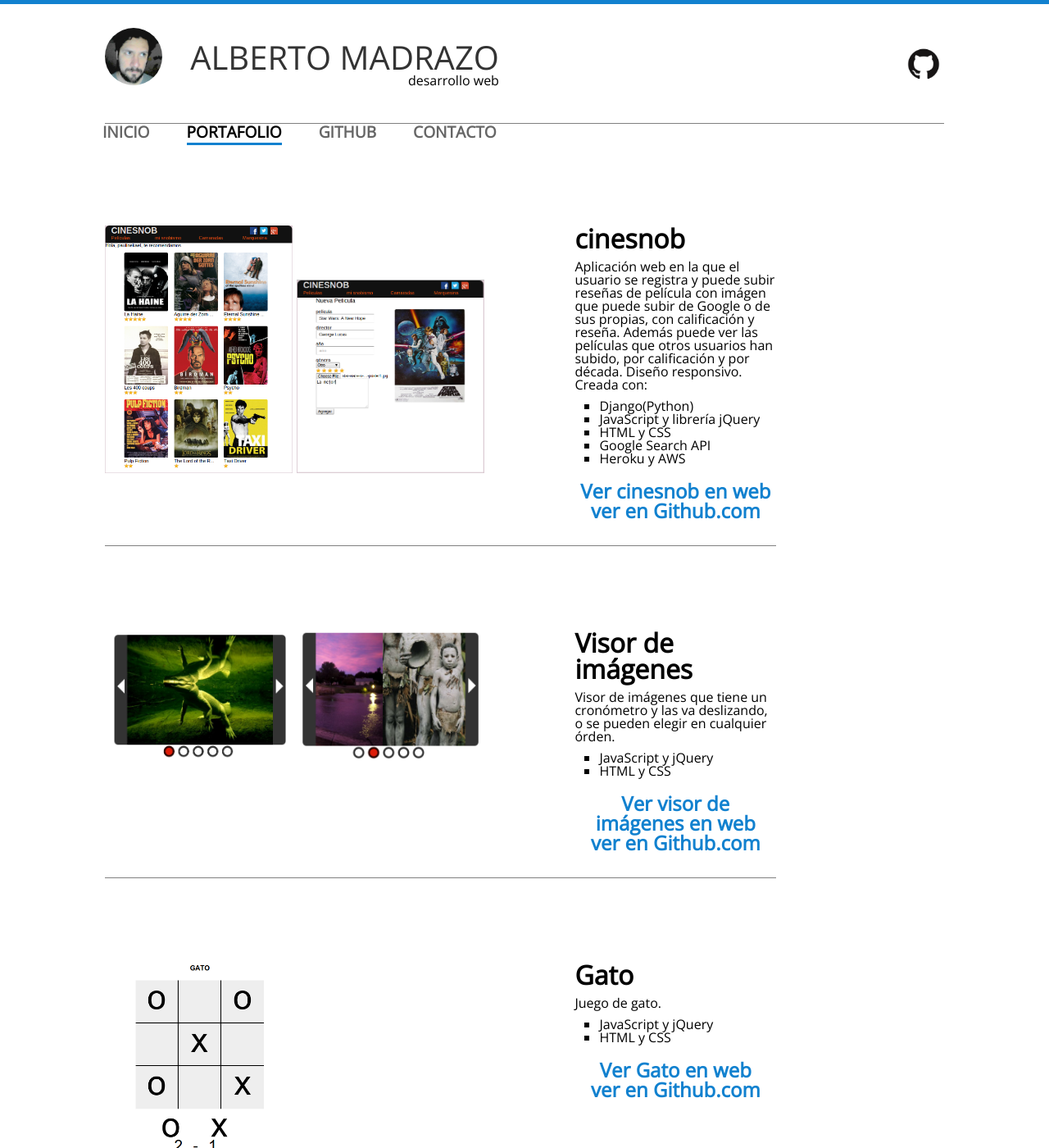
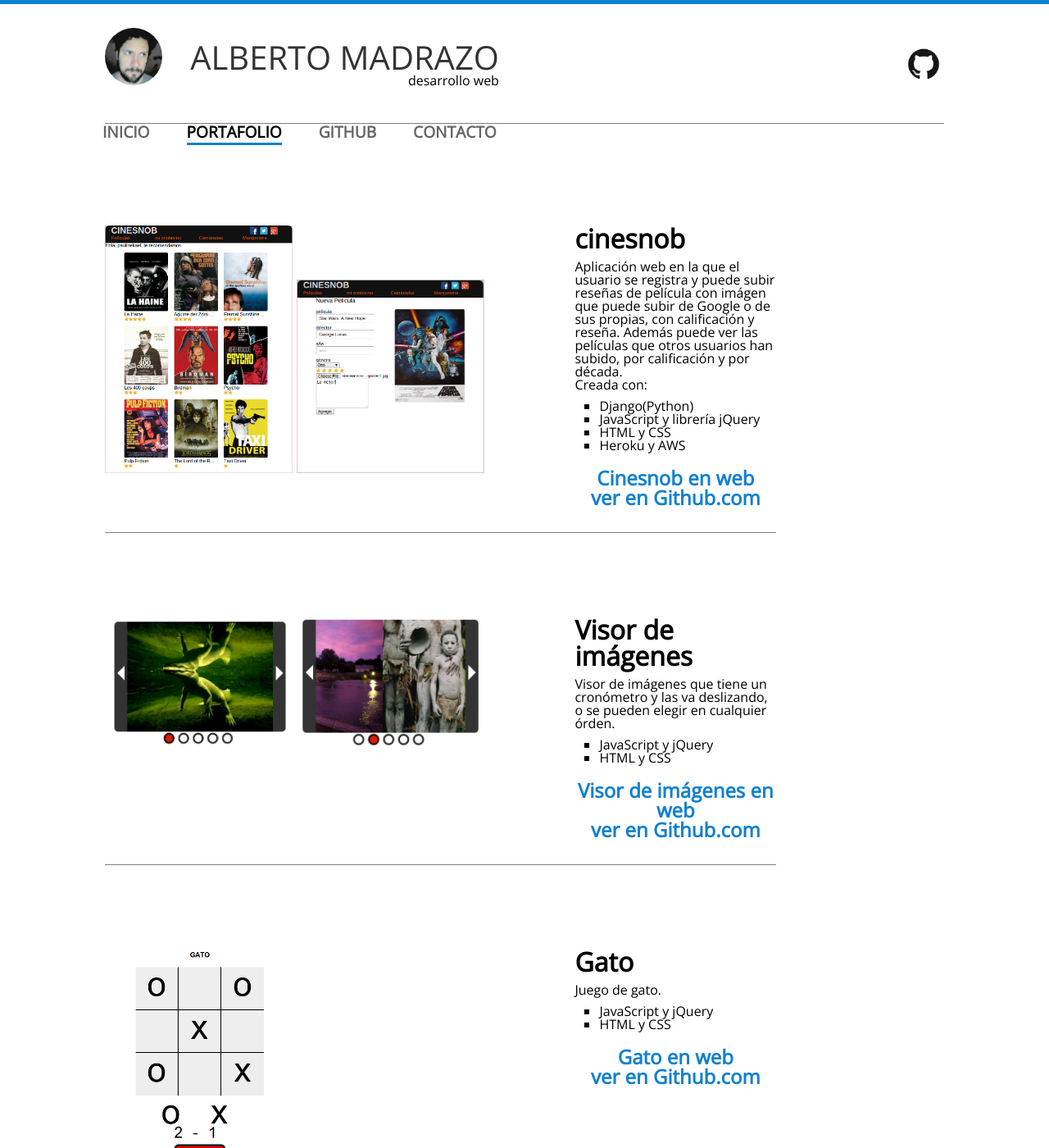
Before and after one commit to albertomadrazo/albertomadrazo.github.io, a Jekyll site: the page built from _pages/portafolio.html, in a window 1280 px wide and 1400 px high. Shown: the whole window at 82% size. Built offline with Jekyll 4.4.1, drawn with Linux system fonts in a browser that asks for light colours.

Commit message:
Edit portafolio page.

```diff
--- a/_pages/portafolio.html
+++ b/_pages/portafolio.html
@@ -7,18 +7,17 @@ permalink: /portafolio/
 	<div class="content-right">
 		<h2 class="project-title">{{ page.title }}</h2>
 		<p>
-		Aplicación web en la que el usuario se registra y puede subir reseñas de película con imágen que puede subir de Google o de sus propias, con calificación y rese&ntilde;a. Adem&aacute;s puede ver las pel&iacute;culas que otros usuarios han subido, por calificaci&oacute;n y por d&eacute;cada. Dise&ntilde;o responsivo.<br/>
+		Aplicación web en la que el usuario se registra y puede subir rese&ntilde;as de película con imágen que puede subir de Google o de sus propias, con calificación y rese&ntilde;a. Adem&aacute;s puede ver las pel&iacute;culas que otros usuarios han subido, por calificaci&oacute;n y por d&eacute;cada.<br/>
 		Creada con:
 		</p>
 		<ul class="used-tech">
 			<li>Django(Python)</li>
 			<li>JavaScript y librer&iacute;a jQuery</li>
 			<li>HTML y CSS</li>
-			<li>Google Search API</li>
 			<li>Heroku y AWS</li>
 		</ul>
 
-		<h4 class="link-project"><a href="http://cinesnob.herokuapp.com/califas/" target="_blank">Ver cinesnob en web</a></h4>
+		<h4 class="link-project"><a href="http://cinesnob.herokuapp.com/califas/" target="_blank">Cinesnob en web</a></h4>
 		<h4 class="link-project"><a href="https://github.com/albertomadrazo/cinesnob.git" target="_blank">ver en Github.com</a></h4>
 	</div>
 	<div class="content-left">
@@ -38,7 +37,7 @@ permalink: /portafolio/
 			<li>HTML y CSS</li>
 		</ul>
 
-		<h4 class="link-project"><a href="https://rawgit.com/albertomadrazo/slider/master/index.html" target="_blank">Ver visor de im&aacute;genes en web</a></h4>
+		<h4 class="link-project"><a href="https://rawgit.com/albertomadrazo/slider/master/index.html" target="_blank">Visor de im&aacute;genes en web</a></h4>
 		<h4 class="link-project"><a href="https://github.com/albertomadrazo/slider.git" target="_blank">ver en Github.com</a></h4>
 	</div>
 	<div class="content-left">
@@ -58,7 +57,7 @@ permalink: /portafolio/
 			<li>HTML y CSS</li>
 		</ul>
 
-		<h4 class="link-project"><a href="https://rawgit.com/albertomadrazo/gato/master/index.html" target="_blank">Ver Gato en web</a></h4>
+		<h4 class="link-project"><a href="https://rawgit.com/albertomadrazo/gato/master/index.html" target="_blank">Gato en web</a></h4>
 		<h4 class="link-project"><a href="https://github.com/albertomadrazo/gato.git" target="_blank">ver en Github.com</a></h4>
 	</div>
 	<div class="content-left">
```
